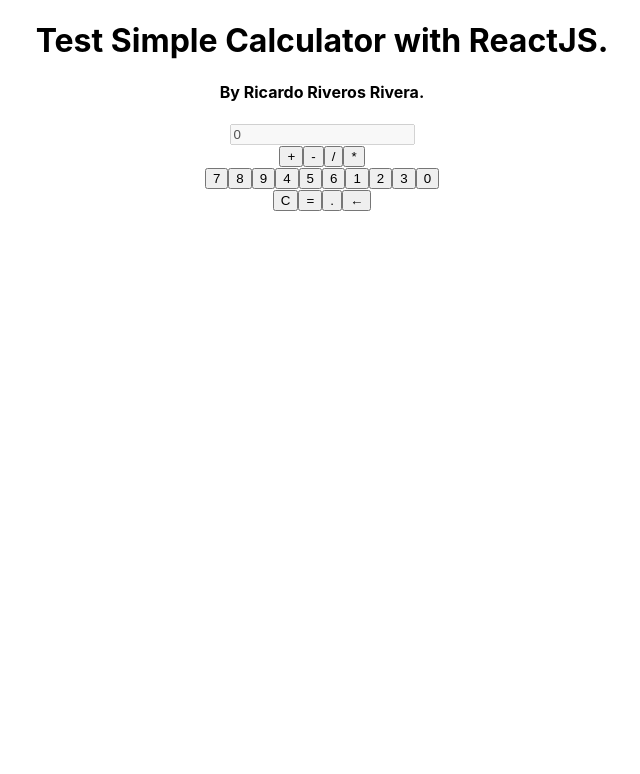
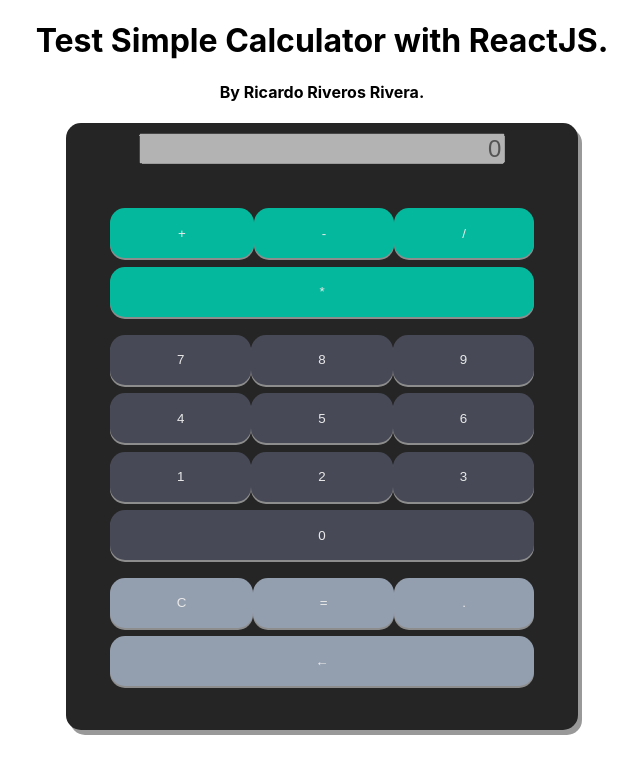
Before and after one commit to RicardoERR/test-calculator-23people, a React (Create React App) app: page / in a window 1280 px wide. Shown: the top 774 px of the page, without its empty margins (318-958 px from the left). Built offline with nearby package versions, Linux system fonts and the light colour scheme.

Commit message:
index.css added to component Calculator

```diff
--- /dev/null
+++ b/src/Calculator/index.css
@@ -0,0 +1,81 @@
+.App{
+    text-align: center;
+    text-align: -webkit-center;
+}
+.calculator {
+    display: flex;
+    flex-flow: wrap row;
+    max-width: fit-content;
+    background-color: #252525;
+    padding: 10px 0 10px 0;
+    border: none;
+    border-radius: 15px;
+    box-shadow: 4px 5px #999;
+}
+#result{
+    width:80%;
+    height: 60%;
+    font-size: x-large;
+    text-align: end;
+}
+.calculator__results{
+    flex:100%;
+    height: 50px;
+}
+.calculator__buttons{
+    width: 90%;
+    height: 30%;
+    padding: 4%;
+    flex-flow: wrap row;
+    text-align: center;
+    justify-content: space-between;
+}
+.operation_buttons,.numeric_buttons,.util_buttons{
+    display: flex;
+    flex-flow: wrap row;
+    text-align: center;
+    padding: 1% 5% 1% 5%;
+    justify-content: space-between;
+}
+.operation_button,.numeric_button,.util_button{
+    border: none;
+    border-radius: 15px;
+    box-shadow: 0 2px #999;
+    opacity: 0.9;
+    transition: 0.2s;
+    color: white;
+    cursor: pointer;
+    flex-grow: 1;
+    min-width: 33%;
+    height: 50px;
+    margin-bottom: 2%;
+}
+.util_button{
+    background-color: #A0ACBD;
+}
+.operation_button{
+    background-color: #00C9A9;
+}
+.numeric_button{
+    background-color: #4b4e5c;
+}
+/* Here we add the style for the calculator app on a desktop view */
+@media only screen and (min-width: 992px) {
+
+.calculator__buttons{
+    flex: 100%;
+    justify-content: space-between;
+}
+#result{
+    width:70%;
+    height: 50%;
+    text-align: end;
+}
+.operation_button:hover, .util_button:hover, .numeric_button:hover{
+    opacity: 1;
+}
+.operation_button:active, .util_button:active, .numeric_button:active {
+    box-shadow: 4px 5px #666;
+    transform: translateY(4px);
+  }
+}
--- a/src/Calculator/index.js
+++ b/src/Calculator/index.js
@@ -1,5 +1,6 @@
 import React, { useState } from "react";
 import PropTypes from "prop-types";
+import './index.css';
 /**
  * This will be the Calculator component, it could have the property initialValue that would initialize the calculator with a custom value insted of 0.
  */
```
